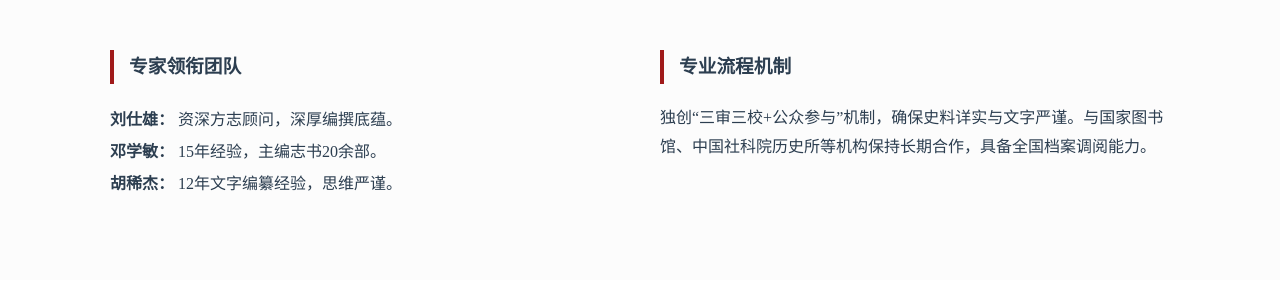
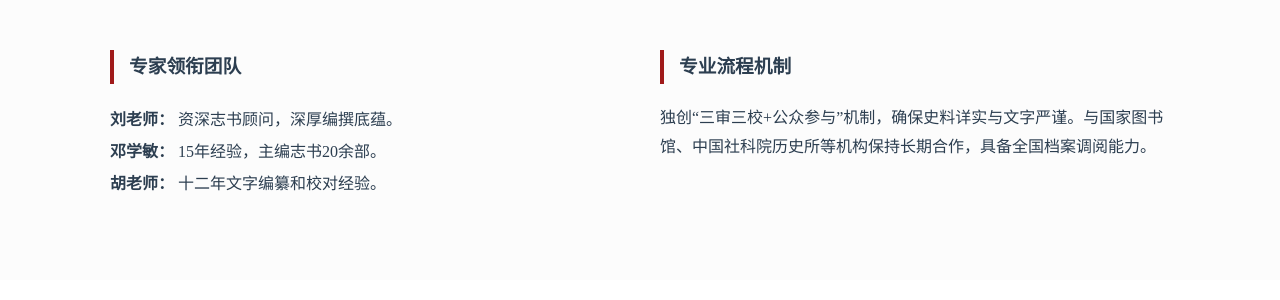
Before and after one commit to axengine/zhuanzhi.github.io, a Jekyll site: the page built from index.html, in a window 1280 px wide and 900 px high, scrolled down 1488 px. Shown: the part 149-449 px from the top of the window. Built offline with Jekyll 4.4.1, drawn with Linux system fonts in a browser that asks for light colours.

```diff
--- /dev/null
+++ b/CNAME
@@ -0,0 +1 @@
+zhuanzhiwenhua.com
--- a/_config.yml
+++ b/_config.yml
@@ -3,8 +3,8 @@ email: 13508191207@163.com
 description: >- # 用于 SEO
   四川撰志文化发展有限公司成立于2024年，位于四川宜宾，专注于地方志、行业志、地方年鉴、扶贫志等文献编撰与文化研究。
   公司以“存史、资政、育人”为宗旨，汇聚各领域专家，为政府、企事业单位提供系统性、权威性的方志编撰服务。
-baseurl: "/zhuanzhi.github.io" # 如果你的项目名不是 username.github.io，这里需要填 /repository-name
-url: "https://axengine.github.io"
+baseurl: "" # 使用自定义域名后，通常设为空
+url: "https://zhuanzhiwenhua.com"
 
 # 社交/联系信息
 contact:
--- a/index.html
+++ b/index.html
@@ -62,9 +62,9 @@ title: 首页 - 四川撰志文化发展有限公司
             <div>
                 <h3 style="border-left: 4px solid var(--primary-color); padding-left: 15px; margin-bottom: 20px;">专家领衔团队</h3>
                 <ul style="list-style: none; line-height: 2;">
-                    <li><strong>刘仕雄：</strong> 资深方志顾问，深厚编撰底蕴。</li>
+                    <li><strong>刘老师：</strong> 资深志书顾问，深厚编撰底蕴。</li>
                     <li><strong>邓学敏：</strong> 15年经验，主编志书20余部。</li>
-                    <li><strong>胡稀杰：</strong> 12年文字编纂经验，思维严谨。</li>
+                    <li><strong>胡老师：</strong> 十二年文字编纂和校对经验。</li>
                 </ul>
             </div>
             <div>
```
